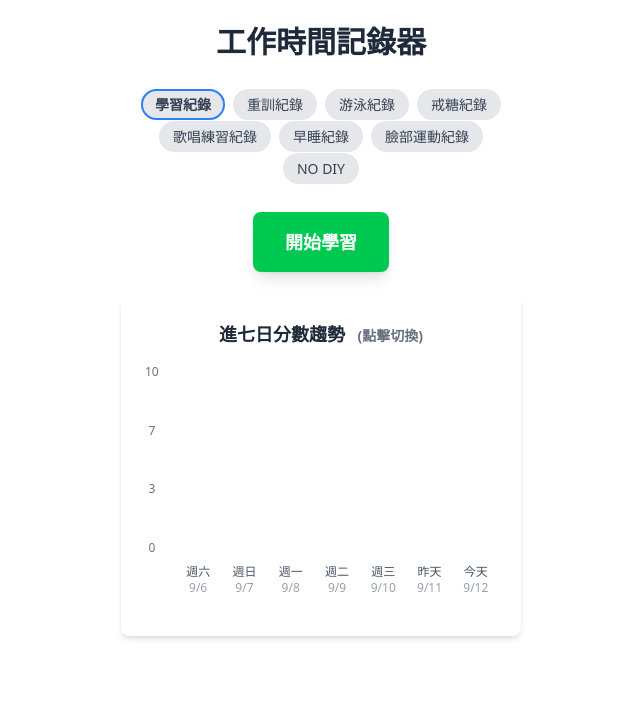
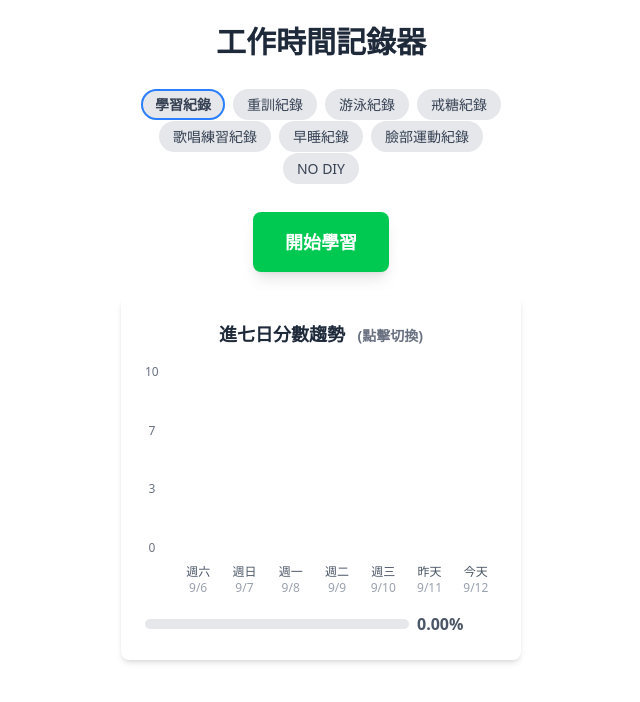
Before and after one commit to echoedinvoker/work-recorder, a Vue app: page / in a window 1280 px wide. Shown: the top 702 px of the page, without its empty margins (319-959 px from the left). Built offline with nearby package versions, Linux system fonts and the light colour scheme.

Commit message:
fix progressbar 0

```diff
--- a/src/components/ScoreChart.vue
+++ b/src/components/ScoreChart.vue
@@ -19,9 +19,9 @@
     />
 
     <ProgressBar
-      :value="todayProgress"
+      :value="todayProgress || 0"
       :increase="todayProgressIncrease"
-      v-if="todayProgress" />
+    />
   </div>
 </template>
 
--- a/src/components/swimming/SwimmingChart.vue
+++ b/src/components/swimming/SwimmingChart.vue
@@ -9,7 +9,7 @@
     <ChartContainer :chartData="chartData" :yAxisMax="yAxisMax" :chartHeight="chartHeight"
       :showCumulativeLabel="currentPeriod !== 'day'" />
 
-    <ProgressBar :value="todayProgress" :increase="todayProgressIncrease" v-if="todayProgress" />
+    <ProgressBar :value="todayProgress || 0" :increase="todayProgressIncrease" />
   </div>
 </template>
 
--- a/src/components/workout/WorkoutChart.vue
+++ b/src/components/workout/WorkoutChart.vue
@@ -17,9 +17,8 @@
     />
 
     <ProgressBar
-      :value="todayProgress"
+      :value="todayProgress || 0"
       :increase="todayProgressIncrease"
-      v-if="todayProgress"
     />
   </div>
 </template>
```
